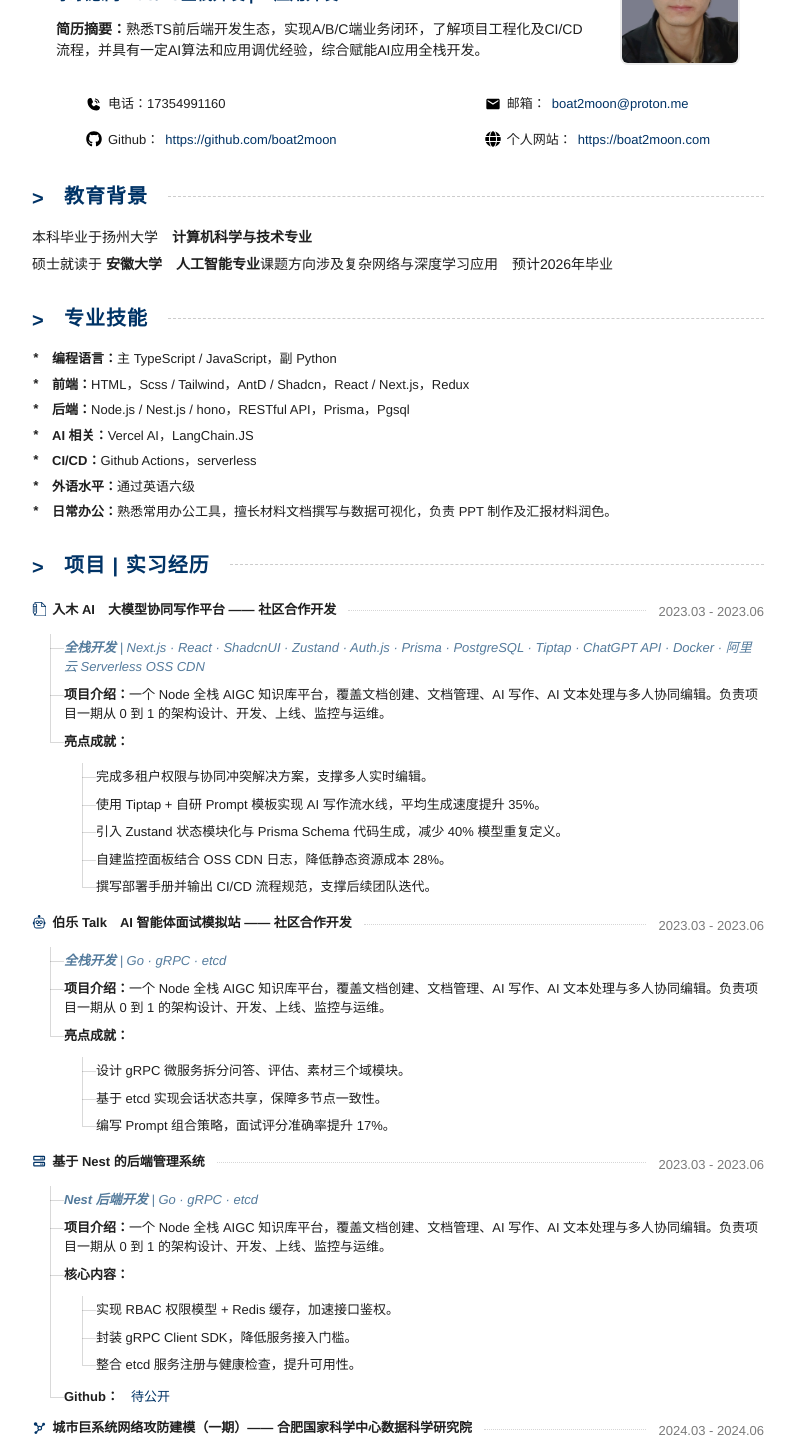
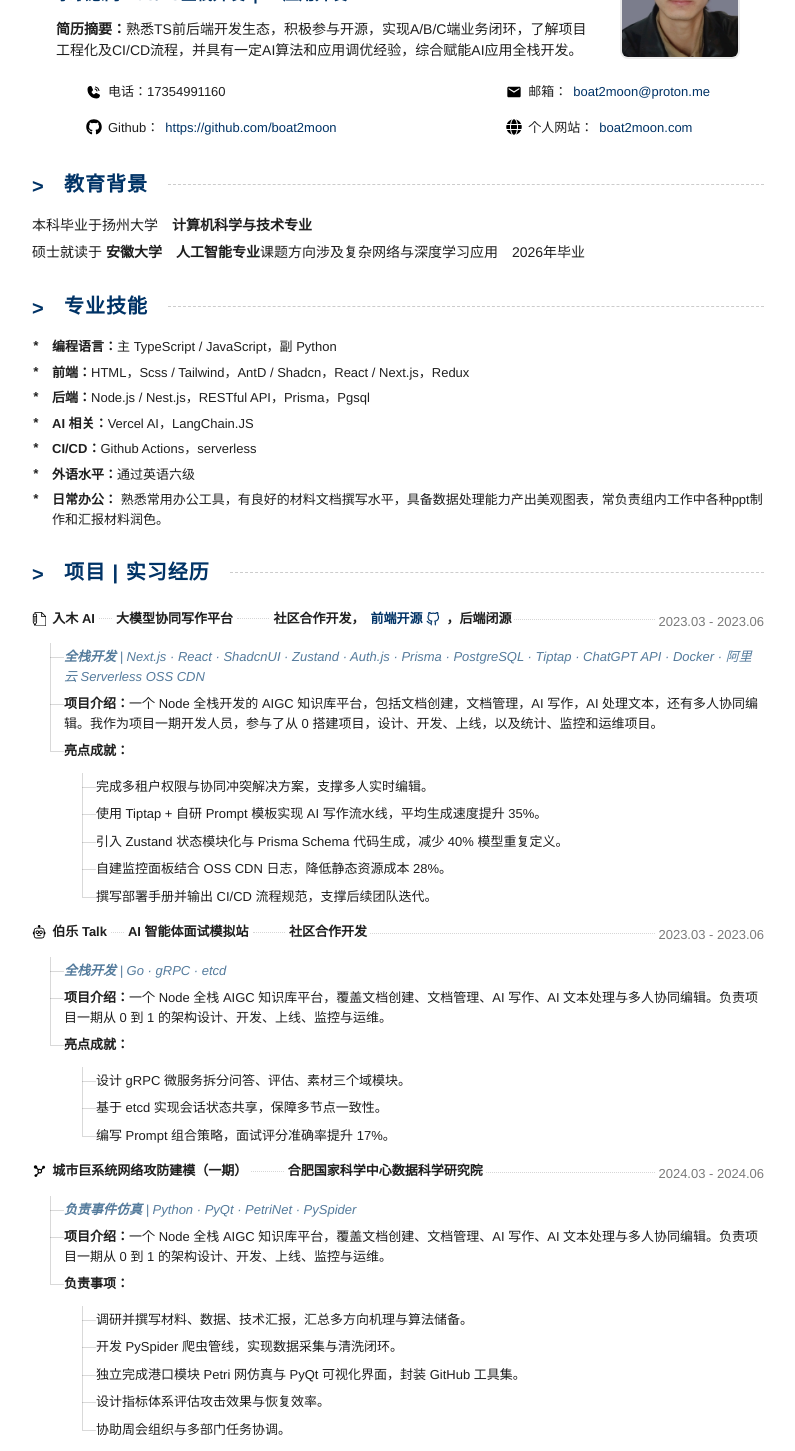
Before and after one commit to boat2moon/boat2moon, a Next.js app: page /resume in a window 1280 px wide. Shown: the part 180-1631 px from the top of the page, without its empty margins (242-1037 px from the left). Built offline with nearby package versions, Linux system fonts and the light colour scheme.

Commit message:
feat: better resume

```diff
--- a/src/app/resume/page.tsx
+++ b/src/app/resume/page.tsx
@@ -1,4 +1,5 @@
 import Image from "next/image";
+import type { CSSProperties } from "react";
 
 import { FaGithub } from "react-icons/fa";
 import { FaGlobe } from "react-icons/fa";
@@ -7,8 +8,8 @@ import { PiPhoneCallFill } from "react-icons/pi";
 import { BiSolidNetworkChart } from "react-icons/bi";
 import { VscRobot } from "react-icons/vsc";
 import { TfiWrite } from "react-icons/tfi";
-import { BiServer } from "react-icons/bi";
 import { GiMedicines } from "react-icons/gi";
+import { FiGithub } from "react-icons/fi";
 
 import styles from "./resume.module.scss";
 
@@ -22,11 +23,13 @@ export default function ResumePage() {
         <header className={styles.header}>
           <div>
             <h1>张于淼</h1>
-            <div className={styles.tagline}>男 | 211院校计算机-人工智能专业 | 2026硕士应届生</div>
-            <div className={styles.tagline}>求职意向：JS/TS全栈开发 | AI应用开发</div>
+            <div className={styles.tagline}>
+              男 &nbsp;|&nbsp; 211院校计算机-人工智能专业 &nbsp;|&nbsp; 2026硕士应届生
+            </div>
+            <div className={styles.tagline}>求职意向：JS/TS全栈开发 &nbsp;|&nbsp; AI应用开发</div>
             <p className={styles.summary}>
               <strong>简历摘要：</strong>
-              熟悉TS前后端开发生态，实现A/B/C端业务闭环，了解项目工程化及CI/CD流程，并具有一定AI算法和应用调优经验，综合赋能AI应用全栈开发。
+              熟悉TS前后端开发生态，积极参与开源，实现A/B/C端业务闭环，了解项目工程化及CI/CD流程，并具有一定AI算法和应用调优经验，综合赋能AI应用全栈开发。
             </p>
           </div>
           <Image
@@ -64,13 +67,13 @@ export default function ResumePage() {
               </a>
               <a
                 className={`${styles.contactItem} ${styles.contactLink}`}
-                href="https://boat2moon.com"
+                href="https://www.boat2moon.com"
                 rel="noopener noreferrer"
                 target="_blank"
               >
                 <FaGlobe aria-hidden="true" className={styles.contactIcon} />
                 <span>个人网站：</span>
-                <span className={styles.contactValue}>https://boat2moon.com</span>
+                <span className={styles.contactValue}>boat2moon.com</span>
               </a>
             </div>
           </div>
@@ -83,7 +86,7 @@ export default function ResumePage() {
           </p>
           <p>
             硕士就读于 <strong>安徽大学</strong>　<strong>人工智能专业</strong>
-            　课题方向涉及复杂网络与深度学习应用　预计2026年毕业
+            　课题方向涉及复杂网络与深度学习应用　2026年毕业
           </p>
         </section>
 
@@ -97,7 +100,7 @@ export default function ResumePage() {
               <strong>前端：</strong>HTML，Scss / Tailwind，AntD / Shadcn，React / Next.js，Redux
             </li>
             <li>
-              <strong>后端：</strong>Node.js / Nest.js / hono，RESTful API，Prisma，Pgsql
+              <strong>后端：</strong>Node.js / Nest.js，RESTful API，Prisma，Pgsql
             </li>
             <li>
               <strong>AI 相关：</strong>Vercel AI，LangChain.JS
@@ -109,8 +112,8 @@ export default function ResumePage() {
               <strong>外语水平：</strong>通过英语六级
             </li>
             <li>
-              <strong>日常办公：</strong>熟悉常用办公工具，擅长材料文档撰写与数据可视化，负责 PPT
-              制作及汇报材料润色。
+              <strong>日常办公：</strong>{" "}
+              熟悉常用办公工具，有良好的材料文档撰写水平，具备数据处理能力产出美观图表，常负责组内工作中各种ppt制作和汇报材料润色。
             </li>
           </ul>
         </section>
@@ -122,7 +125,29 @@ export default function ResumePage() {
               <div className={styles.node}>
                 <span className={styles.nodeTitle}>
                   <TfiWrite aria-hidden="true" className={styles.nodeIcon} />
-                  入木 AI　大模型协同写作平台 —— 社区合作开发
+                  <span className={styles.titleText}>
+                    <span>入木 AI</span>
+                    <span aria-hidden="true" className={styles.inlineSeparator} />
+                    <span>大模型协同写作平台</span>
+                    <span
+                      aria-hidden="true"
+                      className={styles.inlineSeparator}
+                      style={{ "--inline-separator-width": "2.5em" } as CSSProperties}
+                    />
+                    <span>
+                      社区合作开发，
+                      <a
+                        className={styles.inlineLink}
+                        href="https://github.com/xun082/DocFlow"
+                        rel="noopener noreferrer"
+                        target="_blank"
+                      >
+                        前端开源
+                        <FiGithub aria-hidden="true" />
+                      </a>
+                      ，后端闭源
+                    </span>
+                  </span>
                 </span>
                 <span aria-hidden="true" className={styles.nodeSeparator} />
                 <span className={styles.nodeTime}>2023.03 - 2023.06</span>
@@ -140,10 +165,10 @@ export default function ResumePage() {
                 <li>
                   <div className={styles.node}>
                     <span>
-                      <strong>项目介绍：</strong>一个 Node 全栈 AIGC
-                      知识库平台，覆盖文档创建、文档管理、AI 写作、AI
-                      文本处理与多人协同编辑。负责项目一期从 0 到 1
-                      的架构设计、开发、上线、监控与运维。
+                      <strong>项目介绍：</strong>一个 Node 全栈开发的 AIGC
+                      知识库平台，包括文档创建，文档管理，AI 写作，AI
+                      处理文本，还有多人协同编辑。我作为项目一期开发人员，参与了从 0
+                      搭建项目，设计、开发、上线，以及统计、监控和运维项目。
                     </span>
                   </div>
                 </li>
@@ -170,7 +195,17 @@ export default function ResumePage() {
               <div className={styles.node}>
                 <span className={styles.nodeTitle}>
                   <VscRobot aria-hidden="true" className={styles.nodeIcon} />
-                  伯乐 Talk　AI 智能体面试模拟站 —— 社区合作开发
+                  <span className={styles.titleText}>
+                    <span>伯乐 Talk</span>
+                    <span aria-hidden="true" className={styles.inlineSeparator} />
+                    <span>AI 智能体面试模拟站</span>
+                    <span
+                      aria-hidden="true"
+                      className={styles.inlineSeparator}
+                      style={{ "--inline-separator-width": "2.5em" } as CSSProperties}
+                    />
+                    <span>社区合作开发</span>
+                  </span>
                 </span>
                 <span aria-hidden="true" className={styles.nodeSeparator} />
                 <span className={styles.nodeTime}>2023.03 - 2023.06</span>
@@ -206,7 +241,7 @@ export default function ResumePage() {
               </ul>
             </li>
 
-            <li>
+            {/* <li>
               <div className={styles.node}>
                 <span className={styles.nodeTitle}>
                   <BiServer aria-hidden="true" className={styles.nodeIcon} />
@@ -252,13 +287,21 @@ export default function ResumePage() {
                   </div>
                 </li>
               </ul>
-            </li>
+            </li> */}
 
             <li>
               <div className={styles.node}>
                 <span className={styles.nodeTitle}>
                   <BiSolidNetworkChart aria-hidden="true" className={styles.nodeIcon} />
-                  城市巨系统网络攻防建模（一期）—— 合肥国家科学中心数据科学研究院
+                  <span className={styles.titleText}>
+                    <span>城市巨系统网络攻防建模（一期）</span>
+                    <span
+                      aria-hidden="true"
+                      className={styles.inlineSeparator}
+                      style={{ "--inline-separator-width": "2.5em" } as CSSProperties}
+                    />
+                    <span>合肥国家科学中心数据科学研究院</span>
+                  </span>
                 </span>
                 <span aria-hidden="true" className={styles.nodeSeparator} />
                 <span className={styles.nodeTime}>2024.03 - 2024.06</span>
@@ -300,7 +343,15 @@ export default function ResumePage() {
               <div className={styles.node}>
                 <span className={styles.nodeTitle}>
                   <GiMedicines aria-hidden="true" className={styles.nodeIcon} />
-                  AI 赋能 ADC 药物全链路研发（一期）—— 觉微软件科技（苏州）有限公司
+                  <span className={styles.titleText}>
+                    <span>AI 赋能 ADC 药物全链路研发（一期）</span>
+                    <span
+                      aria-hidden="true"
+                      className={styles.inlineSeparator}
+                      style={{ "--inline-separator-width": "2.5em" } as CSSProperties}
+                    />
+                    <span>觉微软件科技（苏州）有限公司</span>
+                  </span>
                 </span>
                 <span aria-hidden="true" className={styles.nodeSeparator} />
                 <span className={styles.nodeTime}>2023.09 - 2023.12</span>
@@ -344,7 +395,7 @@ export default function ResumePage() {
           <ul className={styles.skillList}>
             <li>
               论文（GitHub · PPT）：《一种 AI
-              赋能电网潮流分析的计算框架》，并在第二十届全国网络科学与工程论坛做报告。
+              赋能电网潮流分析的计算框架》，并在第二十届全国网络科学与工程论坛做学生报告。
             </li>
             <li>专利（GitHub · PPT）：《一种 AI 赋能电网扰动监测的算法方案》。</li>
           </ul>
@@ -354,10 +405,7 @@ export default function ResumePage() {
           <h2 className={styles.sectionTitle}>获奖情况</h2>
           <ul className={styles.awardList}>
             <li>
-              院校奖学金　<span className={styles.awardDate}>2023.11</span>
-            </li>
-            <li>
-              优秀毕业生　<span className={styles.awardDate}>2023.09</span>
+              校二等奖学金　<span className={styles.awardDate}>2023.11</span>
             </li>
           </ul>
         </section>
--- a/src/app/resume/resume.module.scss
+++ b/src/app/resume/resume.module.scss
@@ -43,7 +43,7 @@
 }
 
 .summary {
-  margin: 0 0 24px;
+  margin: 0 0 12px;
   font-size: 14px;
 }
 
@@ -229,7 +229,7 @@
 .node {
   display: flex;
   flex-wrap: wrap;
-  gap: 12px;
+  gap: 3px;
   align-items: baseline;
 }
 
@@ -249,9 +249,52 @@
   color: var(--text);
 }
 
+.titleText {
+  display: inline-flex;
+  align-items: baseline;
+  gap: 0;
+  flex-wrap: wrap;
+}
+
 .nodeIcon {
   font-size: 1.1em;
+  color: #000000;
+}
+
+.inlineSeparator {
+  --inline-separator-width: 1em;
+
+  display: inline-block;
+  flex: 0 0 var(--inline-separator-width);
+  min-width: var(--inline-separator-width);
+  border-bottom: 1px dotted rgba(0, 0, 0, 0.159);
+  margin: 0 4px;
+  height: 0;
+  align-self: center;
+}
+
+.inlineLink {
+  display: inline-flex;
+  align-items: center;
+  gap: 4px;
+  padding: 2px 4px;
+  margin: 0 2px;
+  border-radius: 4px;
   color: var(--primary);
+  text-decoration: none;
+  transition:
+    color 0.2s ease,
+    background-color 0.2s ease;
+}
+
+.inlineLink:hover {
+  color: var(--accent);
+  background-color: rgba(0, 0, 0, 0.05);
+}
+
+.inlineLink :global(svg) {
+  width: 14px;
+  height: 14px;
 }
 
 .nodeTags {
```
